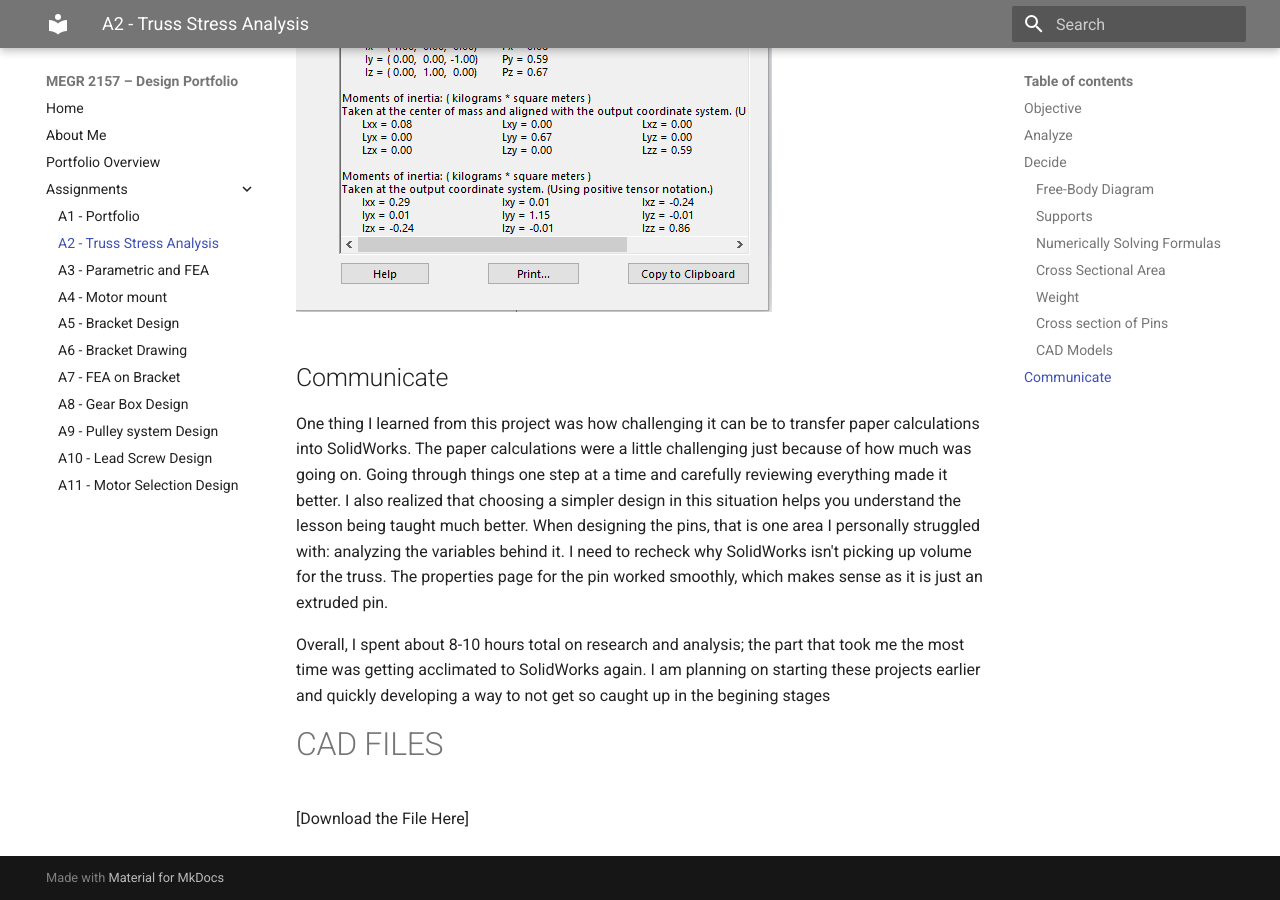
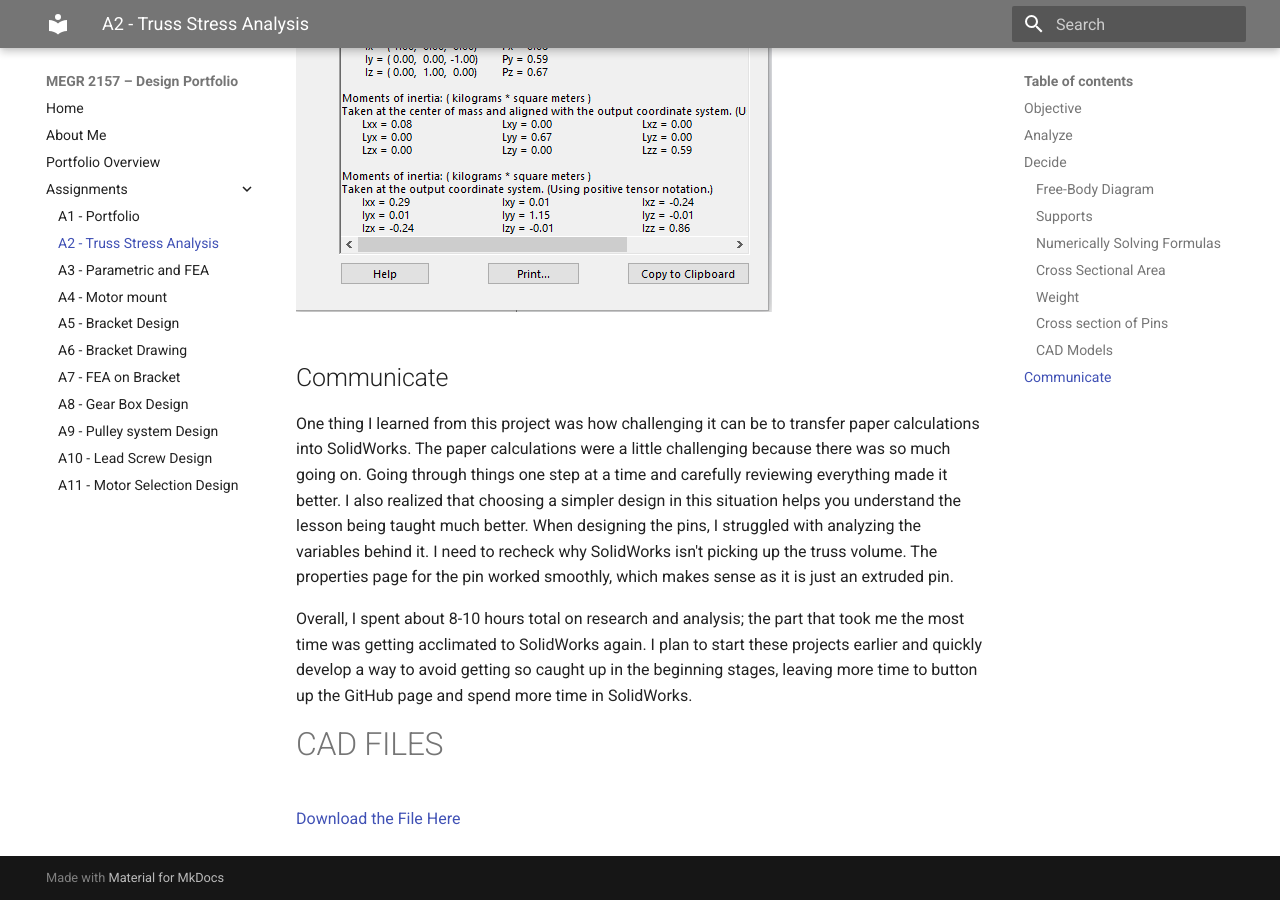
Before and after one commit to JHernPR/MEGR-2157-portfolio, an MkDocs documentation site: the page built from docs/assignments/A02/index.md, in a window 1280 px wide and 900 px high, scrolled down 6999 px. Built offline with MkDocs 1.6.1 and Material for MkDocs 9.7.7, drawn with Linux system fonts in a browser that asks for light colours; some of the changed text lies outside the part shown.

Commit message:
Update index.md

```diff
--- a/docs/assignments/A02/index.md
+++ b/docs/assignments/A02/index.md
@@ -53,7 +53,7 @@ One thing that stood out during the initial calculations was that there were onl
 
 ![Area](A2_area_PT2.PNG)
 
-When considering cross-sectional area, I used the minimum required for the truss to work, along with a safety factor. Because the project stated no size limitations, I chose a square beam 16mm by 16mm, which gave a total of 256mm squared. This also made further calculations simpler, with less room for error, regardless of who is doing the calculations. The reason behind 16mm was that the square root of the minimum cross-sectional area is 15.4369mm squared. That being said, you cannot use 15 because the area would be smaller than required.
+When considering cross-sectional area, I used the minimum required for the truss to work, along with a safety factor. Because the project stated no size limitations, I chose a square beam 16mm by 16mm, for a total area of 256mm squared. This also made further calculations simpler, with less room for error, regardless of who is doing the calculations. The reason behind 16mm was that the square root of the minimum cross-sectional area is 15.4369mm squared. That being said, you cannot use 15 because the area would be smaller than required.
 
 ### Weight
 ![Weight](A2_Weight.PNG)
@@ -62,7 +62,7 @@ Now that I have the specific area needed for the project to work, I can start fi
 
 ### Cross section of Pins
 ![pin-Information](A2_Pin_information.PNG)
-This is all of the information used for the pins to determine the cross-sectional area of the pins, along with using the given yield shear strength and density. I tried to keep the process similar to what I did for the truss: solve algebraically, then solve numerically.
+This is all the information used for the pins to determine their cross-sectional area, along with the given yield shear strength and density. I tried to keep the process similar to what I did for the truss: solve algebraically, then solve numerically.
 
 ### CAD Models
 ![Truss_model](CAD_A2_1.PNG)
@@ -71,11 +71,11 @@ This is all of the information used for the pins to determine the cross-sectiona
 
 ## Communicate
 
-One thing I learned from this project was how challenging it can be to transfer paper calculations into SolidWorks. The paper calculations were a little challenging just because of how much was going on. Going through things one step at a time and carefully reviewing everything made it better. I also realized that choosing a simpler design in this situation helps you understand the lesson being taught much better. When designing the pins, that is one area I personally struggled with: analyzing the variables behind it. I need to recheck why SolidWorks isn't picking up volume for the truss. The properties page for the pin worked smoothly, which makes sense as it is just an extruded pin.
+One thing I learned from this project was how challenging it can be to transfer paper calculations into SolidWorks. The paper calculations were a little challenging because there was so much going on. Going through things one step at a time and carefully reviewing everything made it better. I also realized that choosing a simpler design in this situation helps you understand the lesson being taught much better. When designing the pins, I struggled with analyzing the variables behind it. I need to recheck why SolidWorks isn't picking up the truss volume. The properties page for the pin worked smoothly, which makes sense as it is just an extruded pin.
 
-Overall, I spent about 8-10 hours total on research and analysis; the part that took me the most time was getting acclimated to SolidWorks again. I am planning on starting these projects earlier and quickly developing a way to not get so caught up in the begining  stages
+Overall, I spent about 8-10 hours total on research and analysis; the part that took me the most time was getting acclimated to SolidWorks again. I plan to start these projects earlier and quickly develop a way to avoid getting so caught up in the beginning stages, leaving more time to button up the GitHub page and spend more time in SolidWorks.
 
 
 
 # CAD FILES
-[Download the File Here]
+[Download the File Here](https://github.com/JHernPR/MEGR-2157-portfolio/blob/main/docs/assignments/A02/JHA_A2.zip)
```
